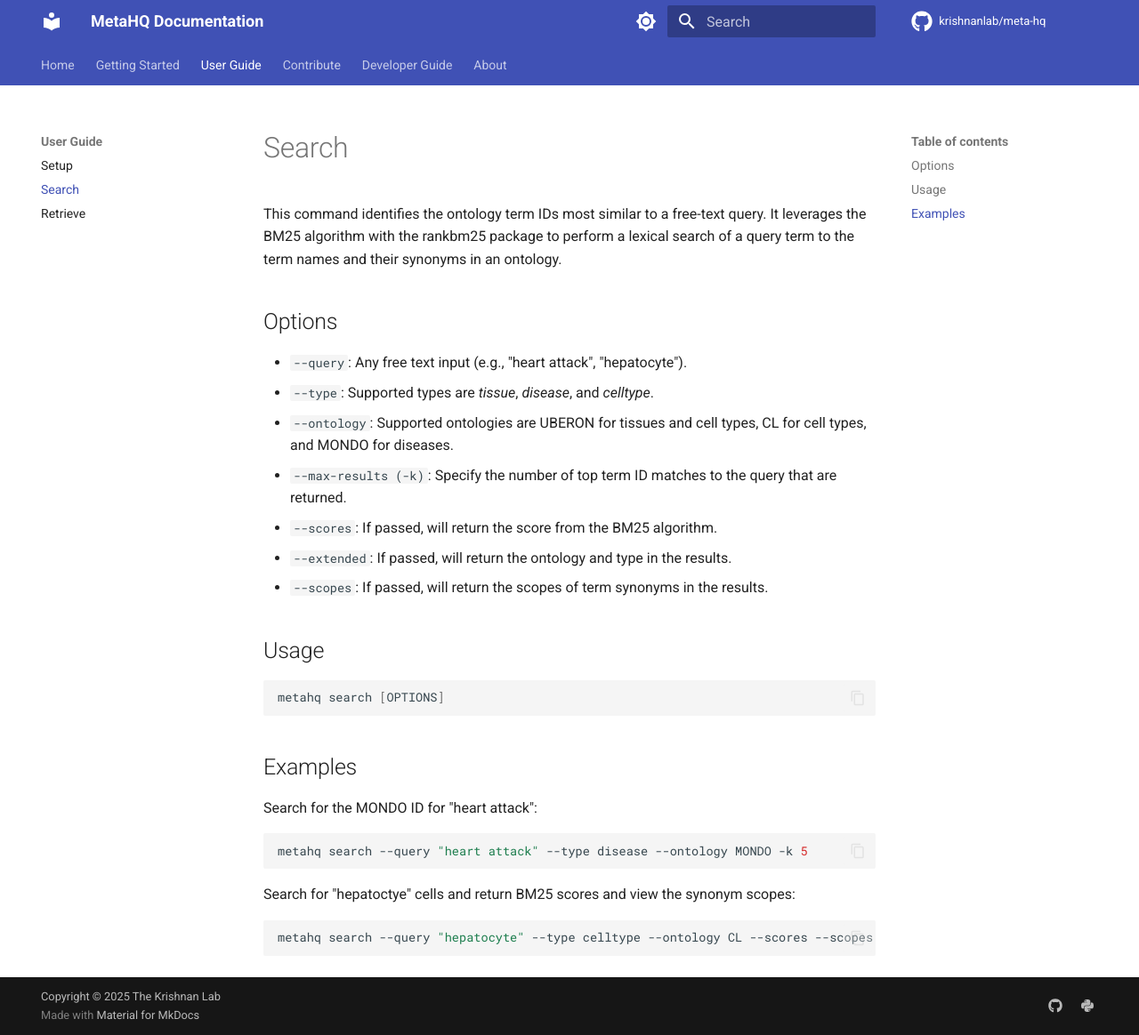
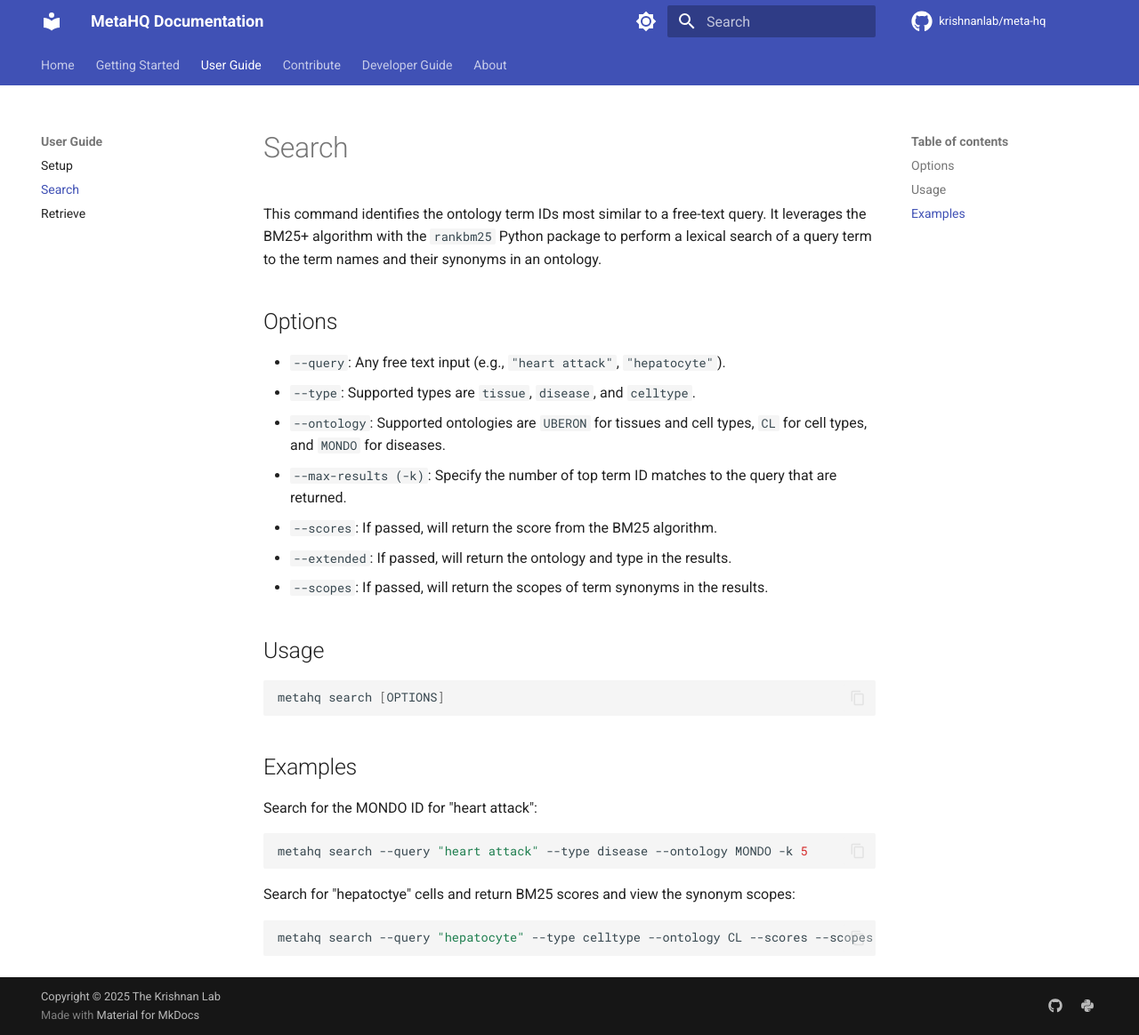
Before and after one commit to krishnanlab/meta-hq, an MkDocs documentation site: the page built from docs/user-guide/search.md, in a window 1280 px wide and 1164 px high. Shown: the whole window at 89% size. Built offline with MkDocs 1.6.1 and Material for MkDocs 9.7.7, drawn with Linux system fonts in a browser that asks for light colours; comment, search, counter and statistics services are not loaded.

Commit message:
altered formatting

```diff
--- a/docs/user-guide/search.md
+++ b/docs/user-guide/search.md
@@ -1,13 +1,14 @@
 # Search
 
-This command identifies the ontology term IDs most similar to a free-text query. It leverages the BM25 algorithm with the rankbm25 package to
-perform a lexical search of a query term to the term names and their synonyms in an ontology.
+This command identifies the ontology term IDs most similar to a free-text query. It leverages the
+BM25+ algorithm with the `rankbm25` Python package to perform a lexical search of a query term to
+the term names and their synonyms in an ontology.
 
 ## Options
 
-- `--query`: Any free text input (e.g., "heart attack", "hepatocyte").
-- `--type`: Supported types are _tissue_, _disease_, and _celltype_.
-- `--ontology`: Supported ontologies are UBERON for tissues and cell types, CL for cell types, and MONDO for diseases.
+- `--query`: Any free text input (e.g., `"heart attack"`, `"hepatocyte"`).
+- `--type`: Supported types are `tissue`, `disease`, and `celltype`.
+- `--ontology`: Supported ontologies are `UBERON` for tissues and cell types, `CL` for cell types, and `MONDO` for diseases.
 - `--max-results (-k)`: Specify the number of top term ID matches to the query that are returned.
 - `--scores`: If passed, will return the score from the BM25 algorithm.
 - `--extended`: If passed, will return the ontology and type in the results.
```
